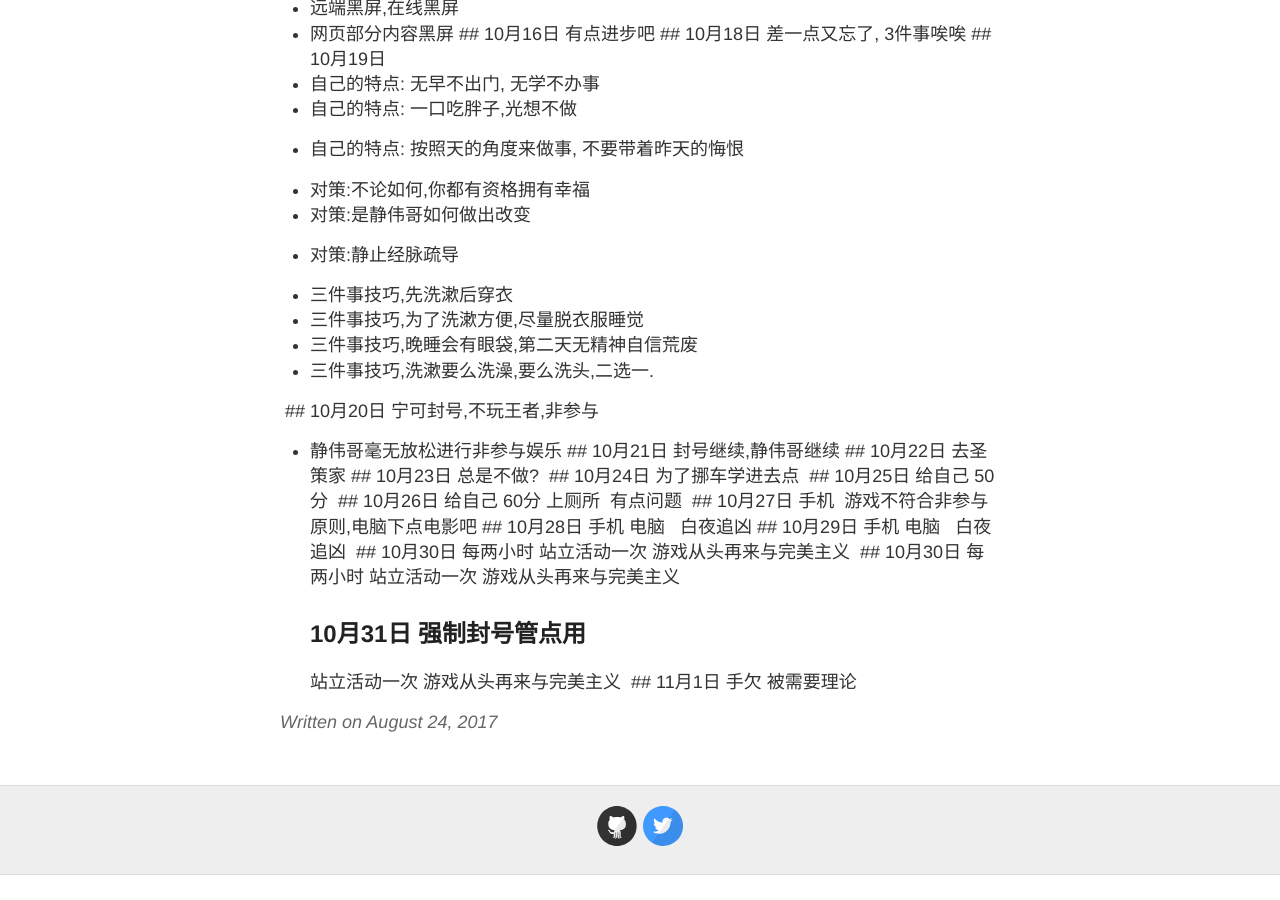
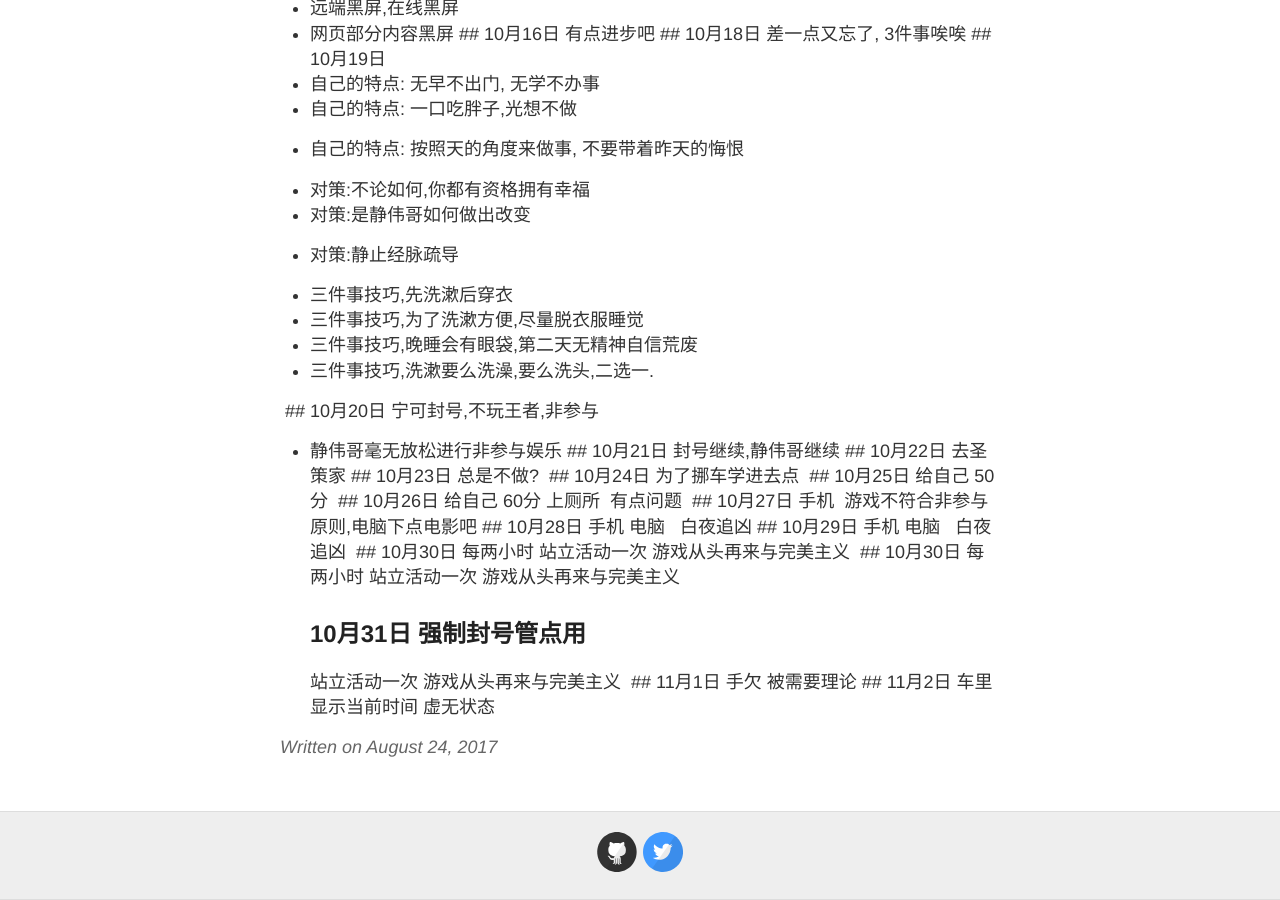
Before and after one commit to evelol/zzx_blog, a Jekyll site: the page built from _posts/2017-08-24-Ok.md, in a window 1280 px wide and 900 px high, scrolled down 5363 px. Built offline with Jekyll 4.4.1, drawn with Linux system fonts in a browser that asks for light colours; our own code applies the rules of GitHub Pages for plain Markdown files; before the commit the page ends 6238 px from its top, so only the background shows below that.

Commit message:
Update 2017-08-24-Ok.md

```diff
--- a/_posts/2017-08-24-Ok.md
+++ b/_posts/2017-08-24-Ok.md
@@ -179,3 +179,4 @@ q## 24日,昨天搞了搞linux，用了下deepin
 ## 10月31日 强制封号管点用
  站立活动一次 游戏从头再来与完美主义
  ## 11月1日 手欠 被需要理论
+ ## 11月2日 车里显示当前时间 虚无状态
```
